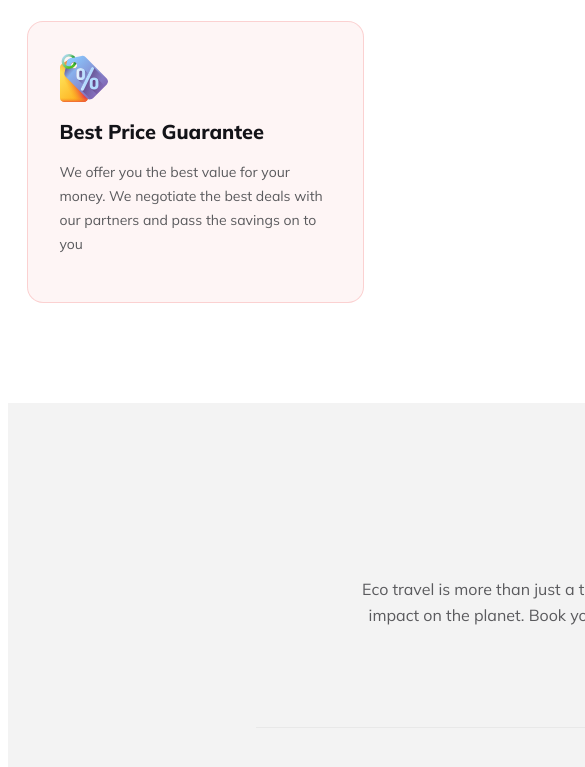
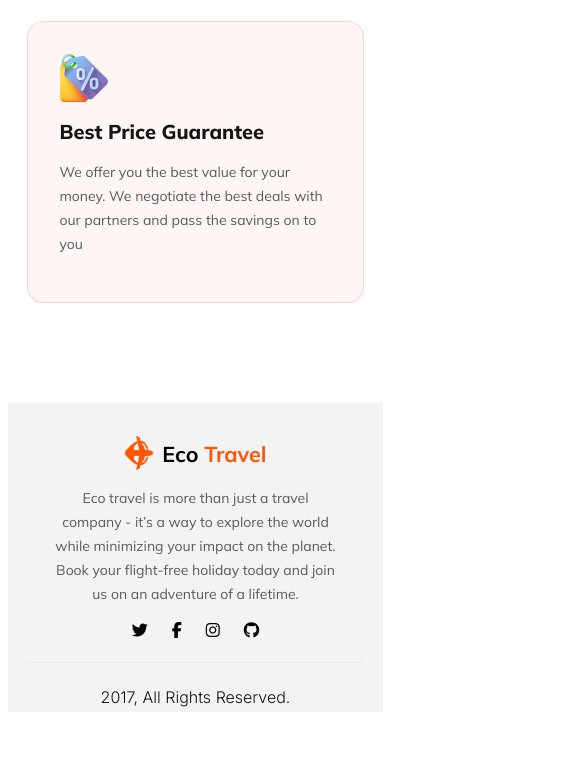
Before and after one commit to MAAB-FW/Assignment-2, a plain HTML site: page index.html in a window 390 px wide. Shown: the part 4108-4875 px from the top of the page, 585 px wide, since content can reach past the window. After the commit the page ends 4828 px from the top, so only its background shows below. Drawn offline with Linux system fonts and the light colour scheme.

Commit message:
footer section done with responsive

```diff
--- a/mobile-responsive.css
+++ b/mobile-responsive.css
@@ -167,7 +167,46 @@
 
 
 
+    /* FOOTER SECTION STYLE  */
 
+    footer {
+        width: 375px;
+        height: 309px;
+        flex-shrink: 0;
+    }
+
+    .f-title h2 {
+        font-size: 21.543px;
+    }
+
+    .f-content p {
+        font-size: 14px;
+        line-height: 24px;
+        width: 287px;
+        margin: 16px auto;
+    }
+
+    .f-title {
+        gap: 9px;
+    }
+
+    .f-title img {
+        width: 28.724px;
+        height: 33.516px;
+        flex-shrink: 0;
+    }
+
+
+    .main-footer {
+        margin: 0 20px;
+        padding-top: 33px;
+        padding-bottom: 24px;
+    }
+
+    footer p {
+        margin-top: 24px;
+        margin-bottom: 31px;
+    }
 
 
 }
```
